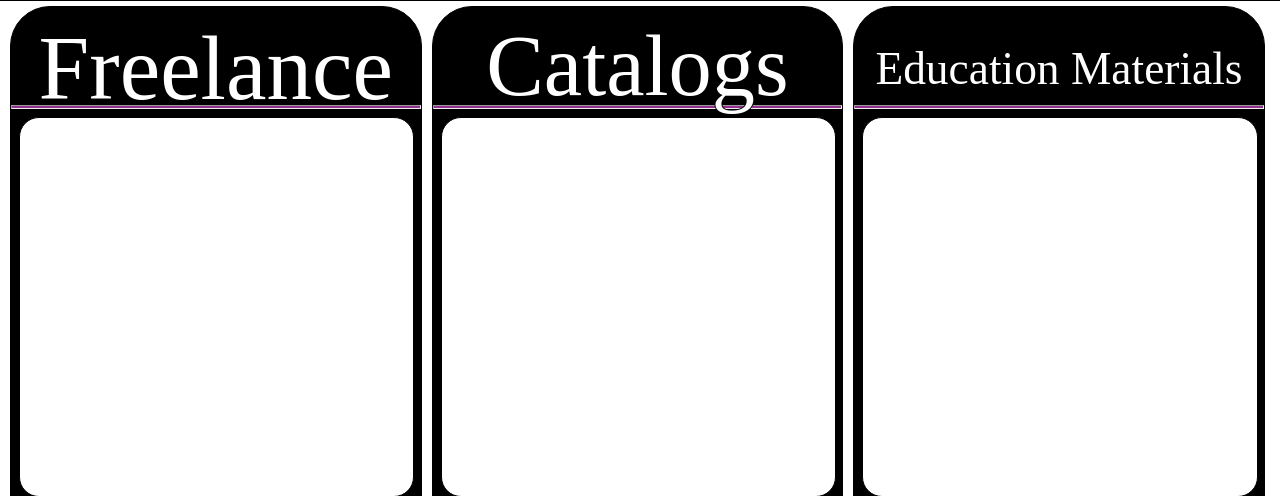
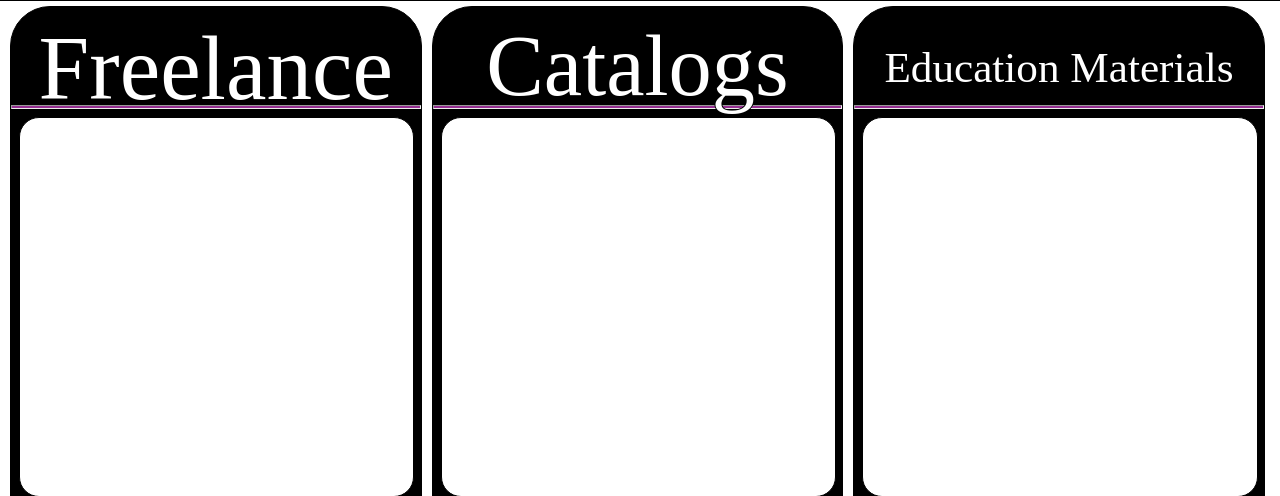
Before and after one commit to PillarDev-Design/bethany, a Flask app: template templates/home.html in a window 1280 px wide. Shown: the part 518-1014 px from the top of the page. Run offline with Flask 2, Linux system fonts and the light colour scheme; the template is opened without the code that fills it, so the values that code supplies are empty; parts of the project's set-up code (start-up, migrations or seed data) failed here and were passed over.

Commit message:
Fixed font-size on education mats

```diff
--- a/static/css/style.css
+++ b/static/css/style.css
@@ -185,7 +185,7 @@ pre{
     #category_education_materials{
     }
         #education_materials_title{
-            font-size: 2.84em;
+            font-size: 2.7em;
             top: 4% !important;
         }
         #education_materials_content_one{
```
